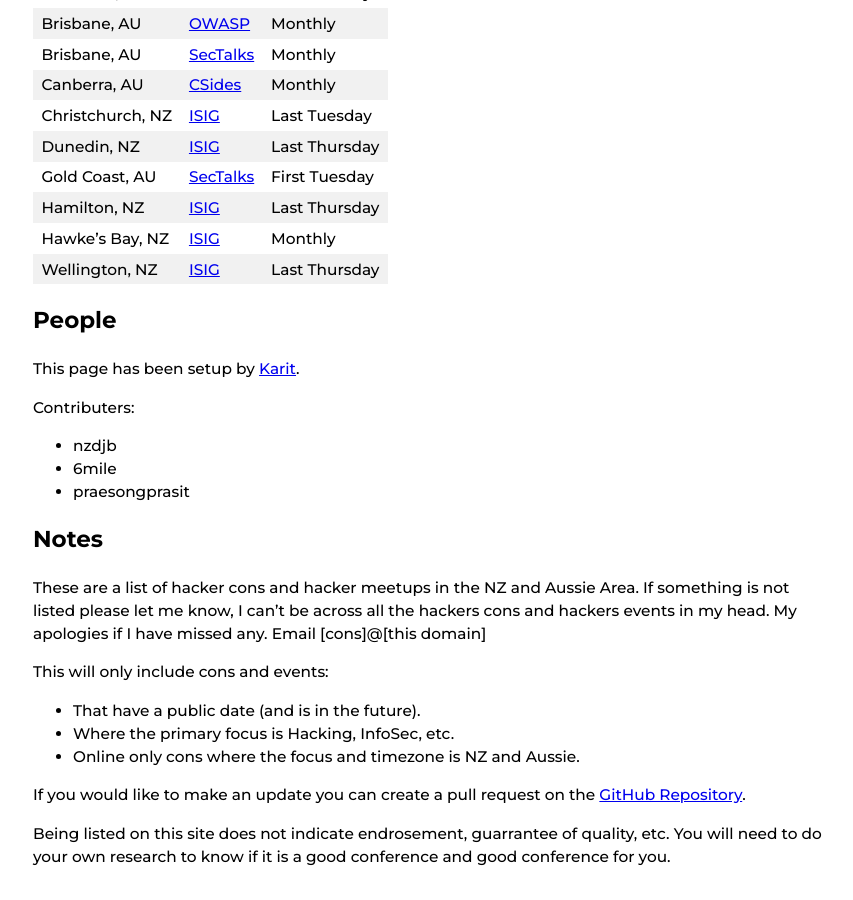
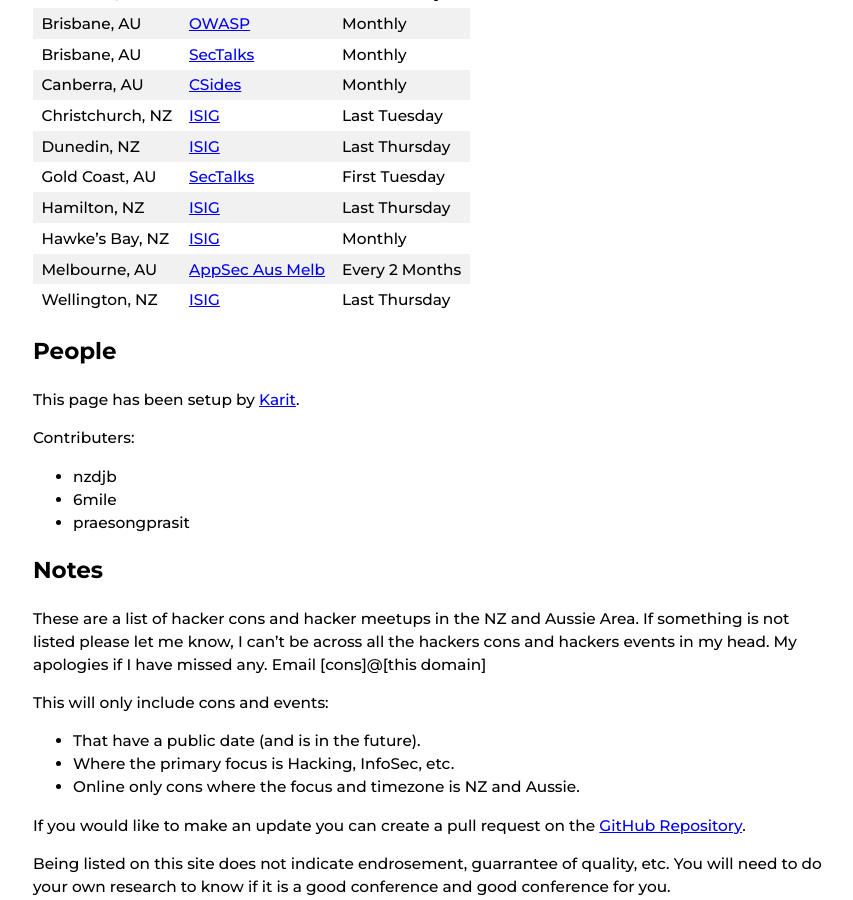
Before and after one commit to nzkarit/downundercons, a Jekyll site: the page built from index.markdown, in a window 1280 px wide and 900 px high, scrolled down 1439 px. Shown: the whole window, without its empty margins (207-1060 px from the left). Built offline with Jekyll 4.4.1, drawn with Linux system fonts in a browser that asks for light colours.

Commit message:
Update index.markdown

```diff
--- a/index.markdown
+++ b/index.markdown
@@ -53,6 +53,7 @@ These are a list of hacker/infosec cons and meetups in the NZ and Aussie Area.
 | Gold Coast, AU | [SecTalks](https://www.meetup.com/sectalks-goldcoast/) | First Tuesday |
 | Hamilton, NZ | [ISIG](https://isig.org.nz/) | Last Thursday |
 | Hawke’s Bay, NZ | [ISIG](https://isig.org.nz/) | Monthly |
+| Melbourne, AU | [AppSec Aus Melb](https://www.meetup.com/appsec-australia/) | Every 2 Months |
 | Wellington, NZ | [ISIG](https://isig.org.nz/) | Last Thursday |
 
 ## People
```
